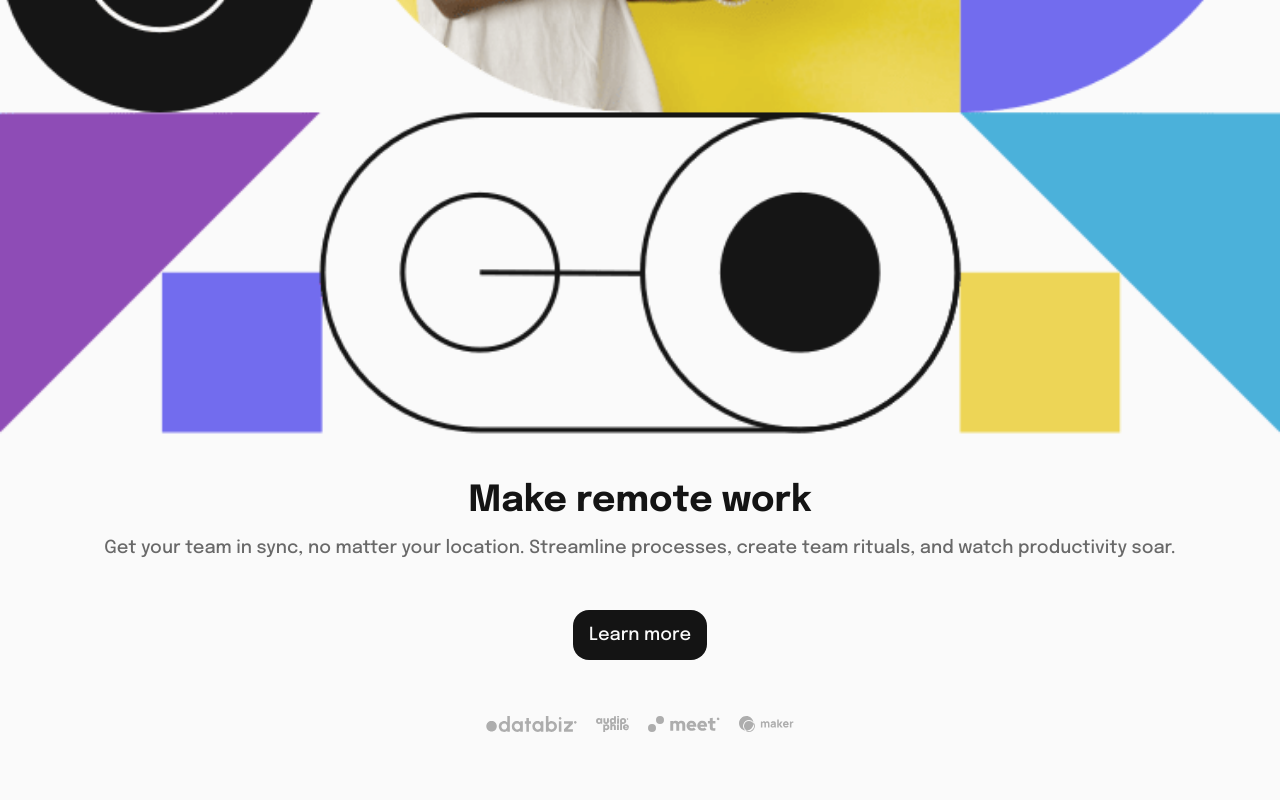
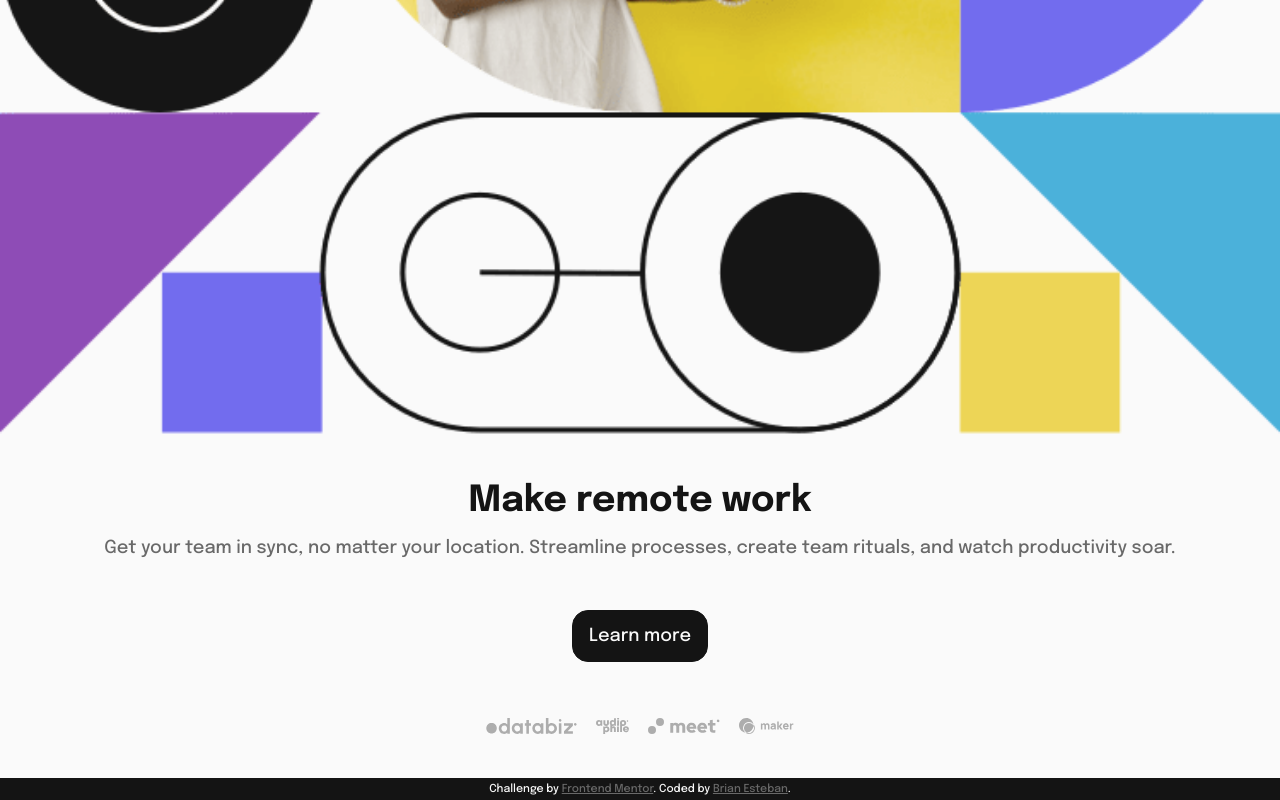
Before and after one commit to briangesteban/Frontendmentor-Project-5, a plain HTML site: page index.html in a window 1280 px wide. Shown: the part 599-1399 px from the top of the page. Before the commit the page ends 1375 px from the top, so only its background shows below. Drawn offline with Linux system fonts and the light colour scheme.

Commit message:
Added a footer

```diff
--- a/css/main.css
+++ b/css/main.css
@@ -1,6 +1,7 @@
 :root {
     --clr-neutral-100: hsl(0, 0%, 98%);
     --clr-neutral-200: hsl(0, 0%, 41%);
+    --clr-neutral-200-h: hsl(0, 0%, 56%);
     --clr-neutral-300: hsl(0, 0%, 8%);
 
     --ff-primary: Epilogue, sans-serif;
@@ -29,6 +30,15 @@ header {
     padding: 1rem 1rem 0.5rem 1rem;
 }
 
+main {
+    min-height: 100vh;
+}
+
+footer {
+    background-color: var(--clr-neutral-300);
+    color: var(--clr-neutral-100);
+}
+
 p {
     line-height: 1.5;
 }
@@ -50,13 +60,17 @@ p {
     align-items: center;
 }
 
+.y-center {
+    justify-content: center;
+}
+
 .txt-center {
     text-align: center;
 }
 
 
 /* Unique Classes */
-.hero-image *{
+.hero-image * {
     display: block;
     width: 100vw;
 }
@@ -67,8 +81,7 @@ div.hero-image {
 
 .details {
     row-gap: 1rem;
-    margin: 1rem;
-    padding: 1rem 0;
+    margin: 2rem 1rem;
 }
 
 .details > :nth-child(3) {
@@ -79,16 +92,22 @@ div.hero-image {
     color: var(--clr-neutral-200);
 }
 
-.cta-learn *{
+.details strong {
+    font-weight: var(--fw-medium);
+}
+
+.cta-learn a:is(:link, :visited){
     display: block;
     background-color: var(--clr-neutral-300);
     color: var(--clr-neutral-100);
+    text-decoration: none;
     padding: 1rem;
+    border: 0.1rem solid var(--clr-neutral-300);
     border-radius: 1rem;
 }
-
-.cta-learn a {
-    text-decoration: none;
+.cta-learn a:is(:hover, :active, :focus){
+    background-color: transparent;
+    color: var(--clr-neutral-300);
 }
 
 .partners {
@@ -103,3 +122,19 @@ div.hero-image {
     height: 1rem;
     width: auto;
 }
+
+.attribution {
+    padding: 0.2rem;
+}
+
+.attribution p {
+    font-size: 0.688rem;
+}
+
+.attribution a:is(:link, :visited) {
+    color: var(--clr-neutral-200);
+}
+
+.attribution a:is(:hover, :active, :focus) {
+    color: var(--clr-neutral-200-h);
+}
--- a/index.html
+++ b/index.html
@@ -2,8 +2,8 @@
 <html lang="en">
   <head>
     <meta charset="UTF-8" />
+    <!-- displays site properly based on user's device -->
     <meta name="viewport" content="width=device-width, initial-scale=1.0" />
-    <!-- displays site properly based on user's device -->
 
     <link
       rel="icon"
@@ -51,14 +51,16 @@
           <div><h1>Make remote work</h1></div>
           <div>
             <p>
-              Get your team in sync, no matter your location. Streamline
-              processes, create team rituals, and watch productivity soar.
+              <strong>
+                Get your team in sync, no matter your location. Streamline
+                processes, create team rituals, and watch productivity soar.
+              </strong>
             </p>
           </div>
           <div class="cta-learn">
             <a href="#LearnMore">Learn more</a>
           </div>
-          <div class="flex row-wrap partners x-center">
+          <div class="flex row-wrap partners x-center y-center">
             <div><img src="./images/client-databiz.svg" /></div>
             <div><img src="./images/client-audiophile.svg" /></div>
             <div><img src="./images/client-meet.svg" /></div>
@@ -67,11 +69,15 @@
         </div>
       </div>
     </main>
-    <!--
-  <div class="attribution">
-    Challenge by <a href="https://www.frontendmentor.io?ref=challenge" target="_blank">Frontend Mentor</a>.
-    Coded by <a href="#">Your Name Here</a>.
-  </div>
--->
+    <footer>
+      <div class="attribution txt-center">
+        <p>
+          Challenge by
+          <a href="https://www.frontendmentor.io?ref=challenge" target="_blank"
+            >Frontend Mentor</a
+          >. Coded by <a href="#BrianEsteban">Brian Esteban</a>.
+        </p>
+      </div>
+    </footer>
   </body>
 </html>
```
